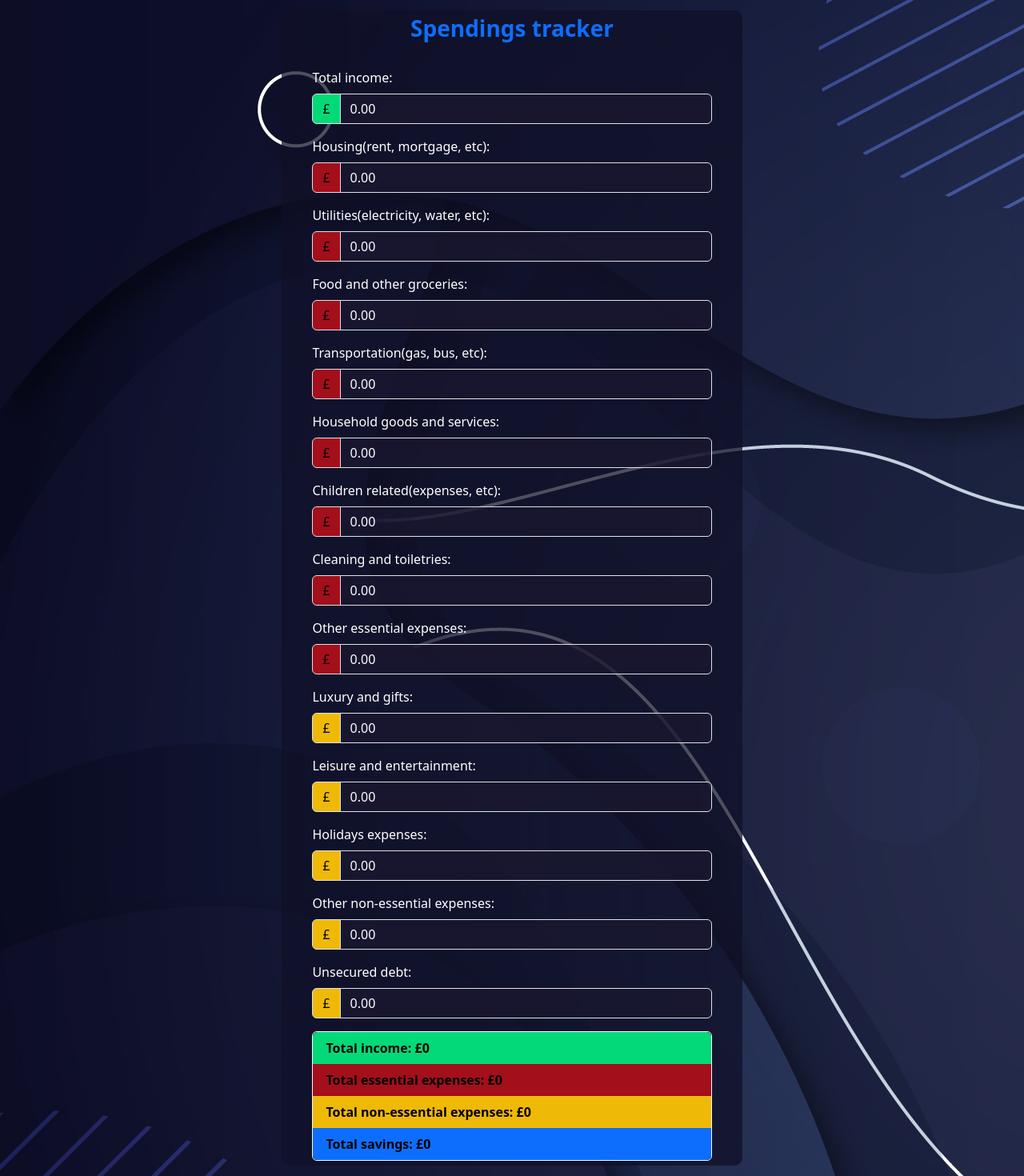
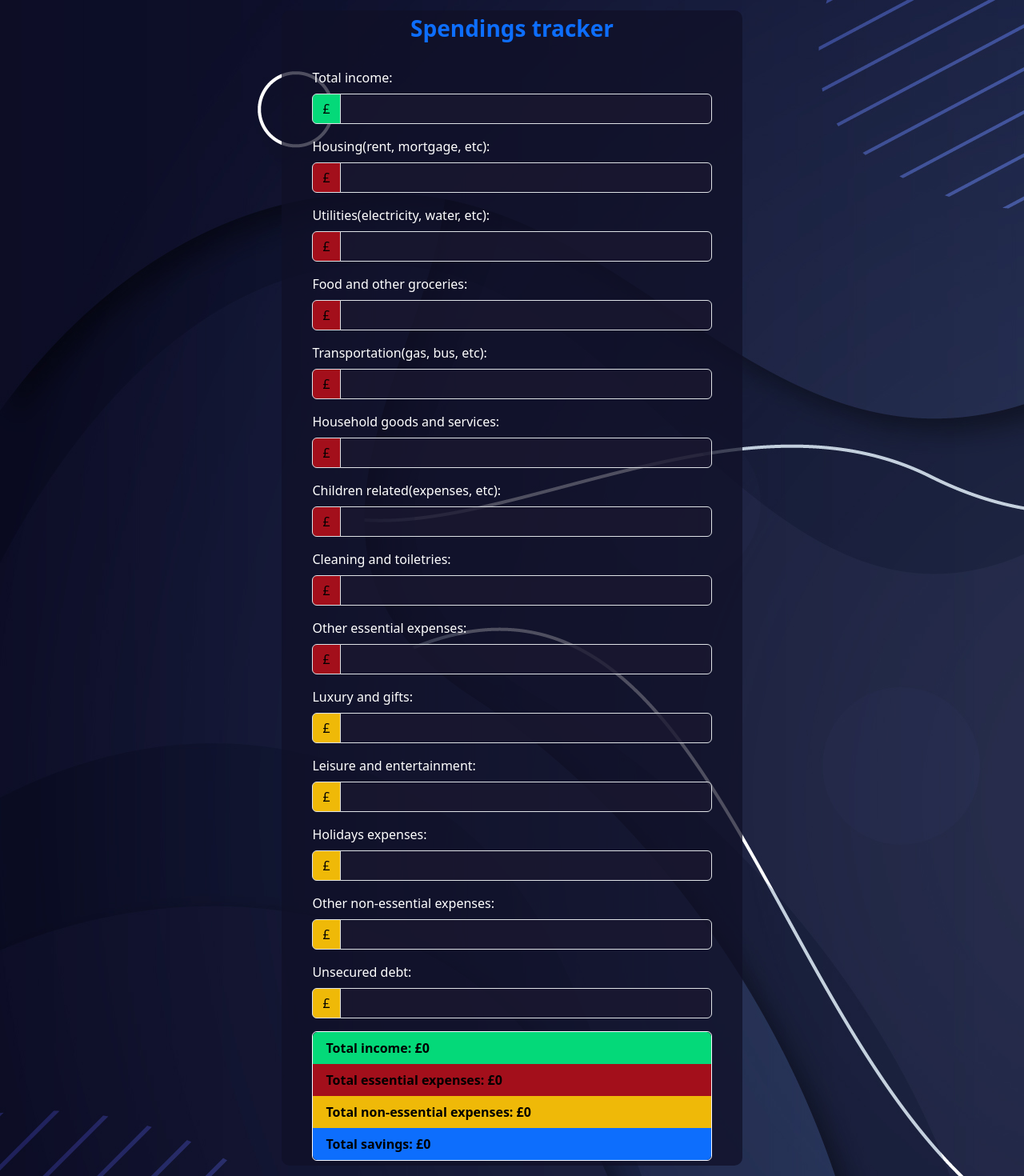
Before and after one commit to bianca-g-b/BudgetPlannerApp, a React (Vite) app in the folder frontend/: page / in a window 1280 px wide. Shown: the whole page at 80% size. Built offline with nearby package versions, Linux system fonts and the light colour scheme; no server answers.

Commit message:
fixed bug in UpdateBudget to render correct data, added value props to BudgetFormInput and populated UpdateBudget form with existing budget data

```diff
--- a/frontend/src/components/UpdateBudget.jsx
+++ b/frontend/src/components/UpdateBudget.jsx
@@ -1,24 +1,38 @@
 import MainForm from "./form/MainForm.jsx";
-// import BudgetFormInputs from "./form/BudgetFormInputs.jsx";
-// import FormButton from "./form/FormButton.jsx";
+import BudgetFormInputs from "./form/BudgetFormInputs.jsx";
+import FormButton from "./form/FormButton.jsx";
 import { useSelector } from "react-redux";
 
 function UpdateBudget() {
     const budgetList = useSelector((state)=> state.budget.budgetList);
     console.log(budgetList);
-    const budgetByid = useSelector((state)=> {state.budget.budgetByid});
-    console.log(budgetByid);
+    const budgetById = useSelector((state)=> state.budget.budgetById);
+    console.log(budgetById, "update task test");
     return(
         <MainForm>
             <h3>Update Budget</h3>
-            {/* <br/>
-            <BudgetFormInputs>
-
+            <br/>
+            <BudgetFormInputs
+                incomeValue={budgetById.total_income}
+                housingValue={budgetById.housing}
+                utilitiesValue={budgetById.utility_bills}
+                foodValue={budgetById.food_drinks}
+                transportValue={budgetById.transport}
+                householdValue={budgetById.household_goods_services}
+                childcareValue={budgetById.children_related_costs}
+                cleaningValue={budgetById.cleaning_toiletries}
+                otherEssentialValue={budgetById.other_essential_costs}
+                luxuryValue={budgetById.luxury_gifts}
+                leisureValue={budgetById.leisure_entertainment}
+                holidaysValue={budgetById.holidays}
+                otherNonEssentialValue={budgetById.other_non_essential_costs}
+                unsecuredValue={budgetById.unsecured_loans}
+                >
             </BudgetFormInputs>
             <FormButton
                 buttonTitle="Update Budget"
             >
-            </FormButton> */}
+            </FormButton>
 
         </MainForm>
     )
--- a/frontend/src/components/form/BudgetFormInputs.jsx
+++ b/frontend/src/components/form/BudgetFormInputs.jsx
@@ -17,6 +17,21 @@ function BudgetFormInputs({
     handleHolidays,
     handleOtherNonEssential,
     handleUnsecured,
+    placeholder,
+    incomeValue,
+    housingValue,
+    utilitiesValue,
+    foodValue,
+    transportValue,
+    householdValue,
+    childcareValue,
+    cleaningValue,
+    otherEssentialValue,
+    luxuryValue,
+    leisureValue,
+    holidaysValue,
+    otherNonEssentialValue,
+    unsecuredValue,
 }) {
     return (
             <>
@@ -28,10 +43,11 @@ function BudgetFormInputs({
                 >£</InputGroup.Text>
                 <Form.Control aria-label="Amount"
                 inputMode='decimal'
-                placeholder='0.00'
+                placeholder={placeholder}
                 type='number'
                 step={0.01}
                 onChange={handleTotalIncome}
+                value={incomeValue}
                  />
             </InputGroup>
 
@@ -42,10 +58,11 @@ function BudgetFormInputs({
                 >£</InputGroup.Text>
                 <Form.Control aria-label="Amount"
                 inputMode='decimal'
-                placeholder='0.00'
+                placeholder={placeholder}
                 type='number'
                 step={0.01}
                 onChange = {handleHousing}
+                value={housingValue}
                  />
             </InputGroup>
 
@@ -54,10 +71,11 @@ function BudgetFormInputs({
                 <InputGroup.Text className="essential-input">£</InputGroup.Text>
                 <Form.Control aria-label="Amount"
                 inputMode='decimal'
-                placeholder='0.00'
+                placeholder={placeholder}
                 type='number'
                 step={0.01}
                 onChange = {handleUtilities}
+                value={utilitiesValue}
                 />
             </InputGroup>
 
@@ -66,10 +84,11 @@ function BudgetFormInputs({
                 <InputGroup.Text className="essential-input">£</InputGroup.Text>
                 <Form.Control aria-label="Food"
                 inputMode='decimal'
-                placeholder='0.00'
+                placeholder={placeholder}
                 type='number'
                 step={0.01}
                 onChange = {handleFood}
+                value={foodValue}
                 />
             </InputGroup>
 
@@ -79,10 +98,11 @@ function BudgetFormInputs({
                 className="essential-input">£</InputGroup.Text>
                 <Form.Control aria-label="Amount"
                 inputMode='decimal'
-                placeholder='0.00'
+                placeholder={placeholder}
                 type='number'
                 step={0.01}
                 onChange = {handleTransport}
+                value={transportValue}
                  />
             </InputGroup>
 
@@ -92,10 +112,11 @@ function BudgetFormInputs({
                 className="essential-input">£</InputGroup.Text>
                 <Form.Control aria-label="Amount"
                 inputMode='decimal'
-                placeholder='0.00'
+                placeholder={placeholder}
                 type='number'
                 step={0.01}
                 onChange = {handleHousehold}
+                value={householdValue}
                 />
             </InputGroup>
 
@@ -105,10 +126,11 @@ function BudgetFormInputs({
                 className="essential-input">£</InputGroup.Text>
                 <Form.Control aria-label="Amount"
                 inputMode='decimal'
-                placeholder='0.00'
+                placeholder={placeholder}
                 type='number'
                 step={0.01}
                 onChange = {handleChildcare}
+                value={childcareValue}
                 />
             </InputGroup>
 
@@ -118,10 +140,11 @@ function BudgetFormInputs({
                 className="essential-input">£</InputGroup.Text>
                 <Form.Control aria-label="Amount"
                 inputMode='decimal'
-                placeholder='0.00'
+                placeholder={placeholder}
                 type='number'
                 step={0.01}
                 onChange = {handleCleaning}
+                value={cleaningValue}
                 />
             </InputGroup>
 
@@ -131,10 +154,11 @@ function BudgetFormInputs({
                 className="essential-input">£</InputGroup.Text>
                 <Form.Control aria-label="Amount"
                 inputMode='decimal'
-                placeholder='0.00'
+                placeholder={placeholder}
                 type='number'
                 step={0.01}
                 onChange = {handleOtherEssential}
+                value={otherEssentialValue}
                 />
             </InputGroup>
 
@@ -144,10 +168,11 @@ function BudgetFormInputs({
                 className="non-essential-input">£</InputGroup.Text>
                 <Form.Control aria-label="Amount"
                 inputMode='decimal'
-                placeholder='0.00'
+                placeholder={placeholder}
                 type='number'
                 step={0.01}
                 onChange = {handleLuxury}
+                value={luxuryValue}
                 />
             </InputGroup>
 
@@ -157,10 +182,11 @@ function BudgetFormInputs({
                 className="non-essential-input">£</InputGroup.Text>
                 <Form.Control aria-label="Amount"
                 inputMode='decimal'
-                placeholder='0.00'
+                placeholder={placeholder}
                 type='number'
                 step={0.01}
                 onChange = {handleLeisure}
+                value={leisureValue}
                 />
             </InputGroup>
 
@@ -170,10 +196,11 @@ function BudgetFormInputs({
                 className="non-essential-input">£</InputGroup.Text>
                 <Form.Control aria-label="Amount"
                 inputMode='decimal'
-                placeholder='0.00'
+                placeholder={placeholder}
                 type='number'
                 step={0.01}
                 onChange = {handleHolidays}
+                value={holidaysValue}
                 />
             </InputGroup>
 
@@ -183,10 +210,11 @@ function BudgetFormInputs({
                 className="non-essential-input">£</InputGroup.Text>
                 <Form.Control aria-label="Amount"
                 inputMode='decimal'
-                placeholder='0.00'
+                placeholder={placeholder}
                 type='number'
                 step={0.01}
                 onChange = {handleOtherNonEssential}
+                value={otherNonEssentialValue}
                 />
             </InputGroup>
 
@@ -196,10 +224,11 @@ function BudgetFormInputs({
                 className="non-essential-input">£</InputGroup.Text>
                 <Form.Control aria-label="Amount"
                 inputMode='decimal'
-                placeholder='0.00'
+                placeholder={placeholder}
                 type='number'
                 step={0.01}
                 onChange = {handleUnsecured}
+                value={unsecuredValue}
                 />
             </InputGroup>
             </>
@@ -207,20 +236,35 @@ function BudgetFormInputs({
 }
 
 BudgetFormInputs.propTypes = {
-    handleTotalIncome: PropTypes.func.isRequired,
-    handleHousing: PropTypes.func.isRequired,
-    handleUtilities: PropTypes.func.isRequired,
-    handleFood: PropTypes.func.isRequired,
-    handleTransport: PropTypes.func.isRequired,
-    handleHousehold: PropTypes.func.isRequired,
-    handleChildcare: PropTypes.func.isRequired,
-    handleCleaning: PropTypes.func.isRequired,
-    handleOtherEssential: PropTypes.func.isRequired,
-    handleLuxury: PropTypes.func.isRequired,
-    handleLeisure: PropTypes.func.isRequired,
-    handleHolidays: PropTypes.func.isRequired,
-    handleOtherNonEssential: PropTypes.func.isRequired,
-    handleUnsecured: PropTypes.func.isRequired,
+    handleTotalIncome: PropTypes.func,
+    handleHousing: PropTypes.func,
+    handleUtilities: PropTypes.func,
+    handleFood: PropTypes.func,
+    handleTransport: PropTypes.func,
+    handleHousehold: PropTypes.func,
+    handleChildcare: PropTypes.func,
+    handleCleaning: PropTypes.func,
+    handleOtherEssential: PropTypes.func,
+    handleLuxury: PropTypes.func,
+    handleLeisure: PropTypes.func,
+    handleHolidays: PropTypes.func,
+    handleOtherNonEssential: PropTypes.func,
+    handleUnsecured: PropTypes.func,
+    placeholder: PropTypes.number,
+    incomeValue: PropTypes.number,
+    housingValue: PropTypes.number,
+    utilitiesValue: PropTypes.number,
+    foodValue: PropTypes.number,
+    transportValue: PropTypes.number,
+    householdValue: PropTypes.number,
+    childcareValue: PropTypes.number,
+    cleaningValue: PropTypes.number,
+    otherEssentialValue: PropTypes.number,
+    luxuryValue: PropTypes.number,
+    leisureValue: PropTypes.number,
+    holidaysValue: PropTypes.number,
+    otherNonEssentialValue: PropTypes.number,
+    unsecuredValue: PropTypes.number,
 }
 
 export default BudgetFormInputs;
```
Also changed, not shown: frontend/src/components/AddBudget.jsx (+15 -14 lines).
